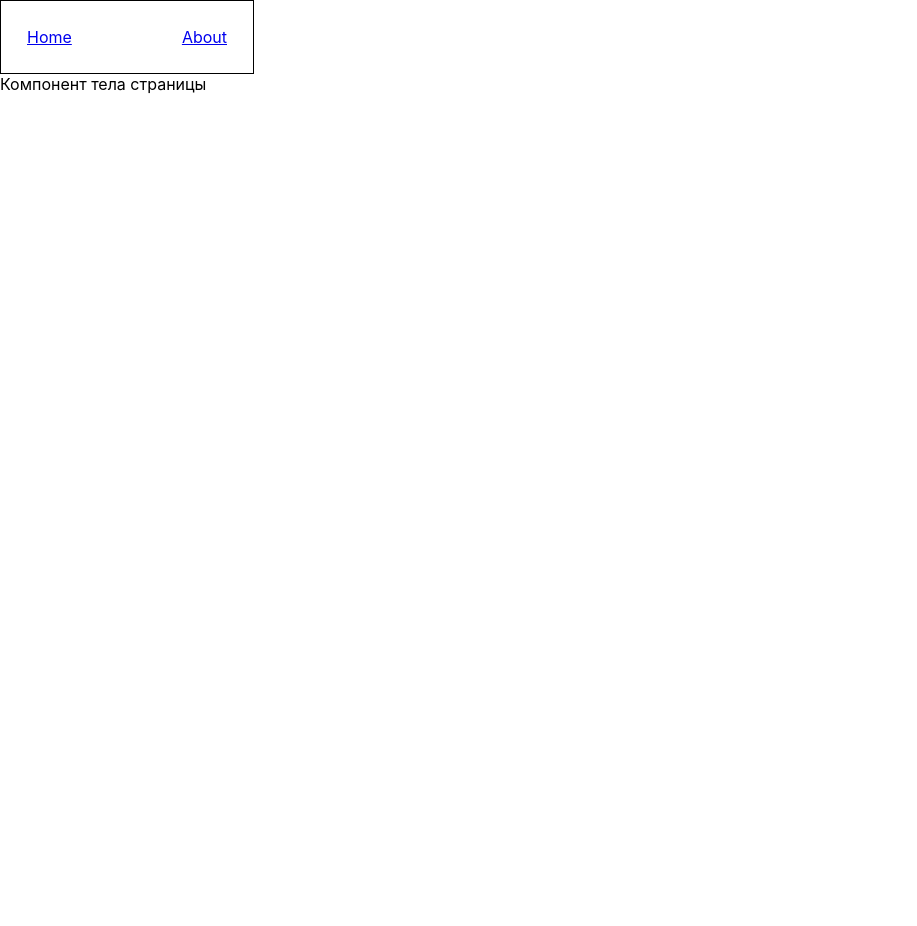
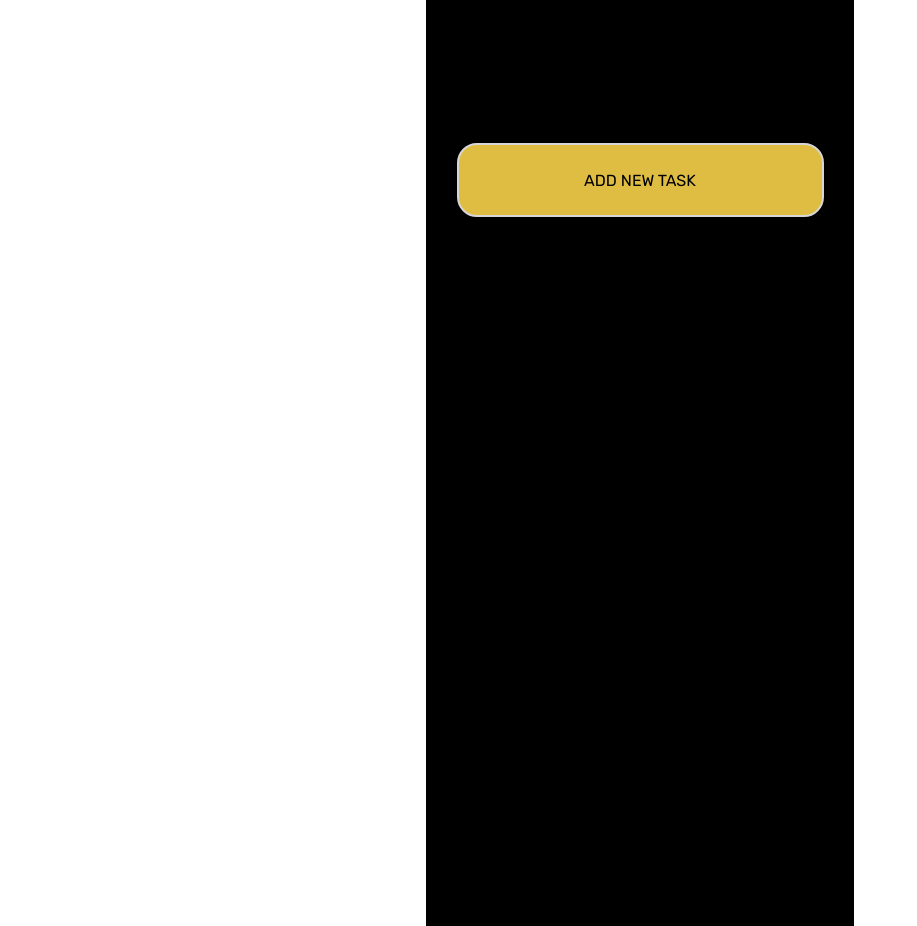
Before and after one commit to makarichevalm/course-project-operating-systems, a React (Vite) app: page / in a window 1280 px wide. Shown: the whole page, without its empty margins (0-917 px from the left). Before the commit the page ends 800 px from the top, so only its background shows below. Built offline with nearby package versions, Linux system fonts and the light colour scheme.

Commit message:
add button

```diff
--- a/src/App.jsx
+++ b/src/App.jsx
@@ -1,5 +1,5 @@
 import './App.css';
-
+import MainPage from '@pages/MainPage/MainPage';
 import Page1 from '@pages/Page1';
 import Page2 from '@pages/Page2';
 import { BrowserRouter as Router, Link, Route, Routes } from 'react-router-dom';
@@ -8,7 +8,7 @@ import styles from './App.module.css';
 
 function App() {
     return (
-        <Router>
+        /*<Router>
             <nav className={styles.navigation}>
                 <Link to="/">Home</Link>
                 <Link to="/page2">About</Link>
@@ -17,7 +17,9 @@ function App() {
                 <Route path="/page2" element={<Page2 />} />
                 <Route path="/" element={<Page1 />} />
             </Routes>
-        </Router>
+        </Router>*/
+        <MainPage/>
+
     );
 }
 
--- a/src/App.module.css
+++ b/src/App.module.css
@@ -1,7 +1,7 @@
-.navigation {
+/*.navigation {
   border: 1.5px solid black;
   display:flex;
   justify-content:space-between;
   width: 200px;
   padding: 26px;
-}
+}*/
--- /dev/null
+++ b/src/components/Button/Button.css
@@ -0,0 +1,15 @@
+@import url('https://fonts.googleapis.com/css2?family=Rubik&display=swap');
+.but_main {
+    background-color: #dfbd43;
+    width: 367px;
+    height: 74px;
+    margin-top: 143px;
+    border: 2px solid #d6d6d6;
+    border-radius: 20px;
+}
+.but_text {
+    text-transform: uppercase;
+    font-family: 'Rubik';
+    font-weight: 400;
+    font-size: 16px;
+}
--- /dev/null
+++ b/src/components/Button/Button.jsx
@@ -0,0 +1,11 @@
+import '../Button/Button.css';
+function Button () {
+    return (
+        <div className="but_add">
+            <button className="but_main">
+                <div className="but_text">Add new task</div>
+            </button>
+        </div>
+    );
+};
+export default Button;
--- /dev/null
+++ b/src/pages/MainPage/MainPage.css
@@ -0,0 +1,10 @@
+.all {
+    display: flex;
+    justify-content: center;
+}
+.main {
+    width: 428px;
+    height: 926px;
+    background-color: black;
+    text-align: center;
+}
--- /dev/null
+++ b/src/pages/MainPage/MainPage.jsx
@@ -0,0 +1,12 @@
+import Button from '@components/Button/Button';
+import '../MainPage/MainPage.css';
+function MainPage() {
+    return (
+        <div className="all">
+            <div className="main">
+                <Button/>
+            </div>
+        </div>
+    );
+};
+export default MainPage;
--- a/src/pages/Page1/Page1.jsx
+++ b/src/pages/Page1/Page1.jsx
@@ -1,4 +1,5 @@
 import BodyComponent from '@components/BodyComponent';
+import Button from '@components/Button/Button';
 
 export function Page1() {
     return <BodyComponent />;
```
